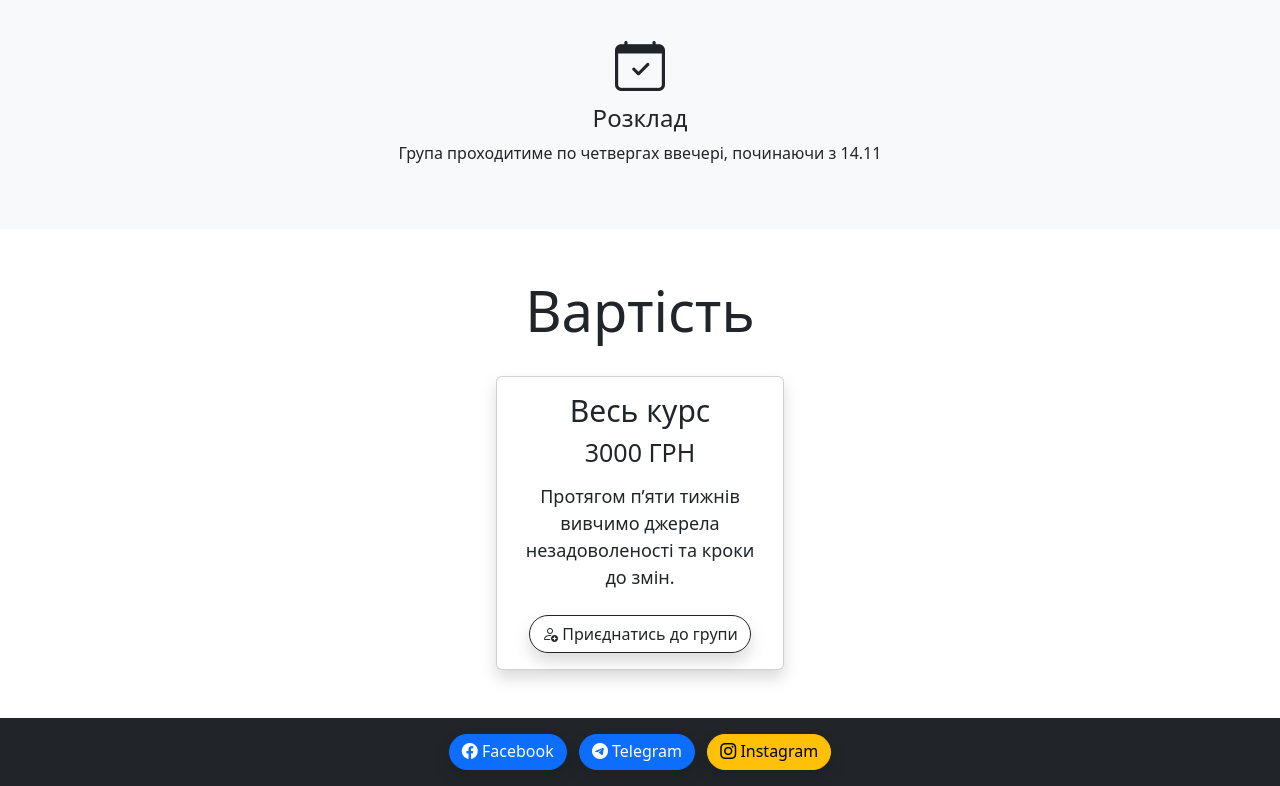
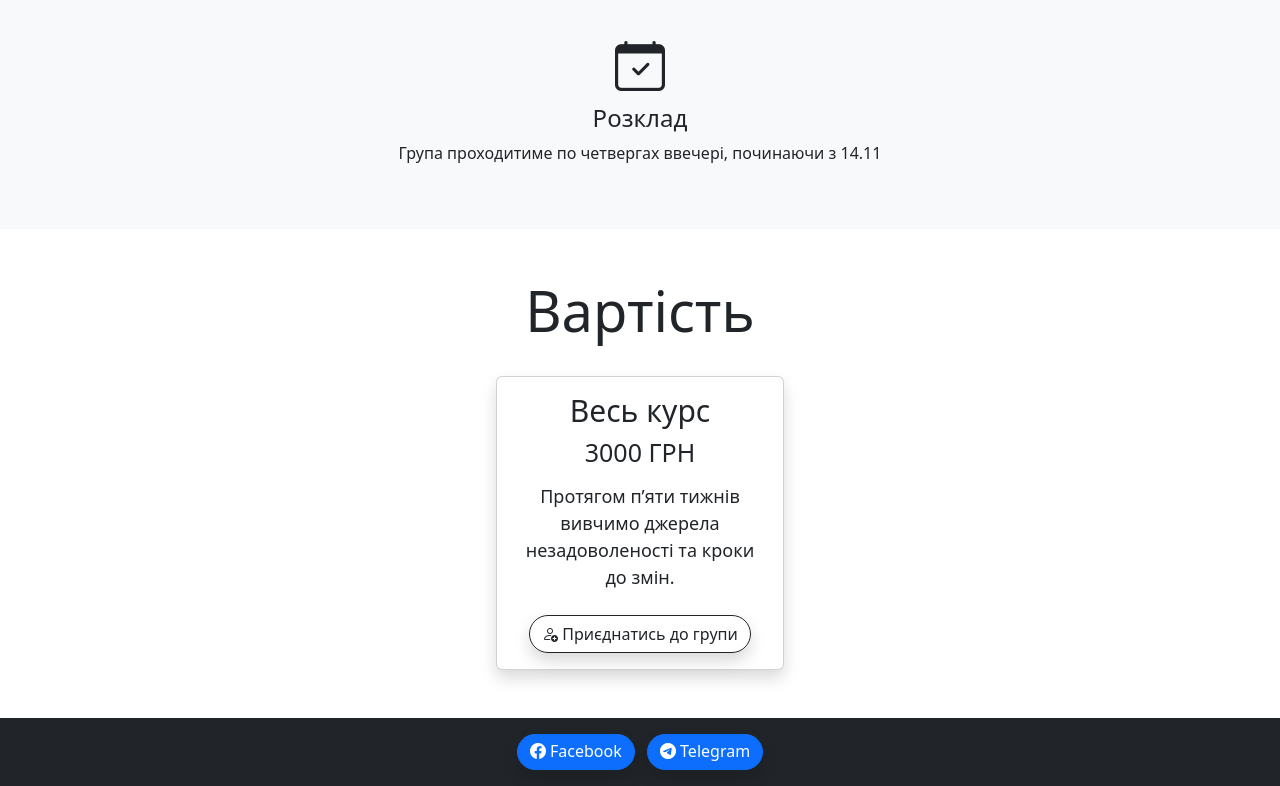
Before and after one commit to morykonpsy/therapeutic-group, a plain HTML site: page index.html in a window 1280 px wide. Shown: the part 1776-2562 px from the top of the page. Drawn offline with nearby package versions, Linux system fonts and the light colour scheme.

Commit message:
Update index.html

```diff
--- a/index.html
+++ b/index.html
@@ -79,7 +79,6 @@
         <div class="container-fluid bg-dark py-3 text-center">
             <a href="https://www.facebook.com/people/Myroslava-Morykon/100010175298334/" class="btn btn-primary rounded-pill shadow mx-1 pt-1"><i class="bi bi-facebook"></i> Facebook</a>
             <a href="https://t.me/morykonpsy" class="btn btn-primary rounded-pill shadow mx-1 pt-1"><i class="bi bi-telegram"></i> Telegram</a>
-            <a href="https://www.instagram.com/morykon_psy/" class="btn btn-warning rounded-pill shadow mx-1 pt-1"><i class="bi bi-instagram"></i> Instagram</a>
         </div>
     </footer>
 </body>
```
